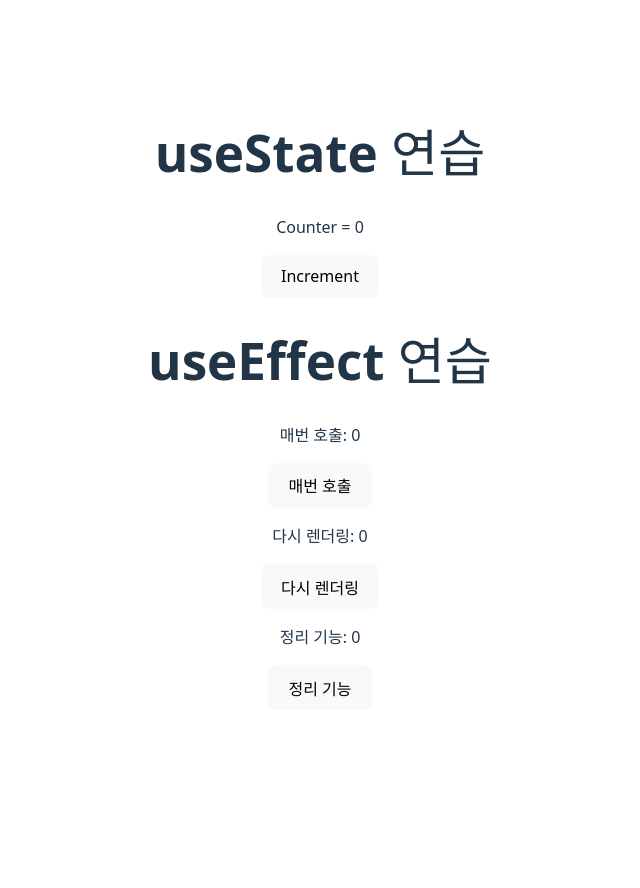
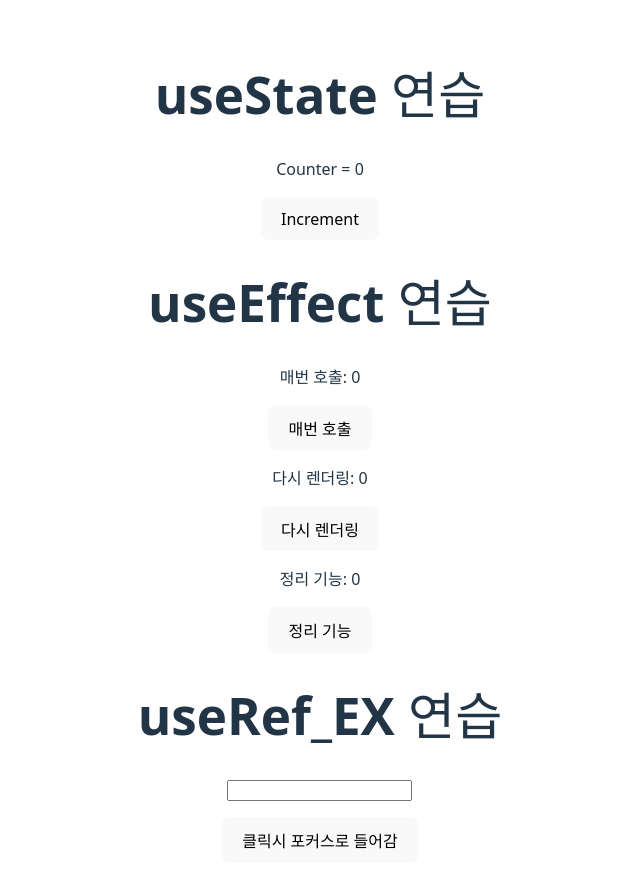
Before and after one commit to doomout/SpringBoot3_React, a React (Vite) app in the folder React/myapp/: page / in a window 1280 px wide. Shown: the top 888 px of the page, without its empty margins (320-960 px from the left). Before the commit the page ends 800 px from the top, so only its background shows below. Built offline with nearby package versions, Linux system fonts and the light colour scheme.

Commit message:
useRef 테스트

```diff
--- a/React/myapp/src/App.jsx
+++ b/React/myapp/src/App.jsx
@@ -2,6 +2,7 @@
 import './App.css'
 import Counter from "./Counter";
 import UseEffect_EX from "./UseEffect_EX";
+import UseRef_EX from "./UseRef_EX";
 
 function App() {
   return (
@@ -11,6 +12,8 @@ function App() {
       <Counter />
       <h1>useEffect 연습</h1>
       <UseEffect_EX />
+      <h1>useRef_EX 연습</h1>
+      <UseRef_EX />
     </div>
   </>
   );
--- /dev/null
+++ b/React/myapp/src/UseRef_EX.jsx
@@ -0,0 +1,20 @@
+import { useRef } from "react";
+
+function UseRef_EX() {
+    // input 태그를 가리킬 "참조(ref)"를 만든다
+    const inputRef = useRef(null);
+
+    return (
+    <>
+        {/* input에 ref 속성을 연결 → inputRef.current가 input DOM을 가리키게 됨 */}
+        <p><input ref={inputRef} /></p>
+
+        {/* 버튼 클릭 시 → inputRef.current.focus() 실행 → input에 포커스 */}
+        <button onClick={() => inputRef.current.focus()}>
+            클릭시 포커스로 들어감
+        </button>
+    </>
+    );
+};
+
+export default UseRef_EX;
```
